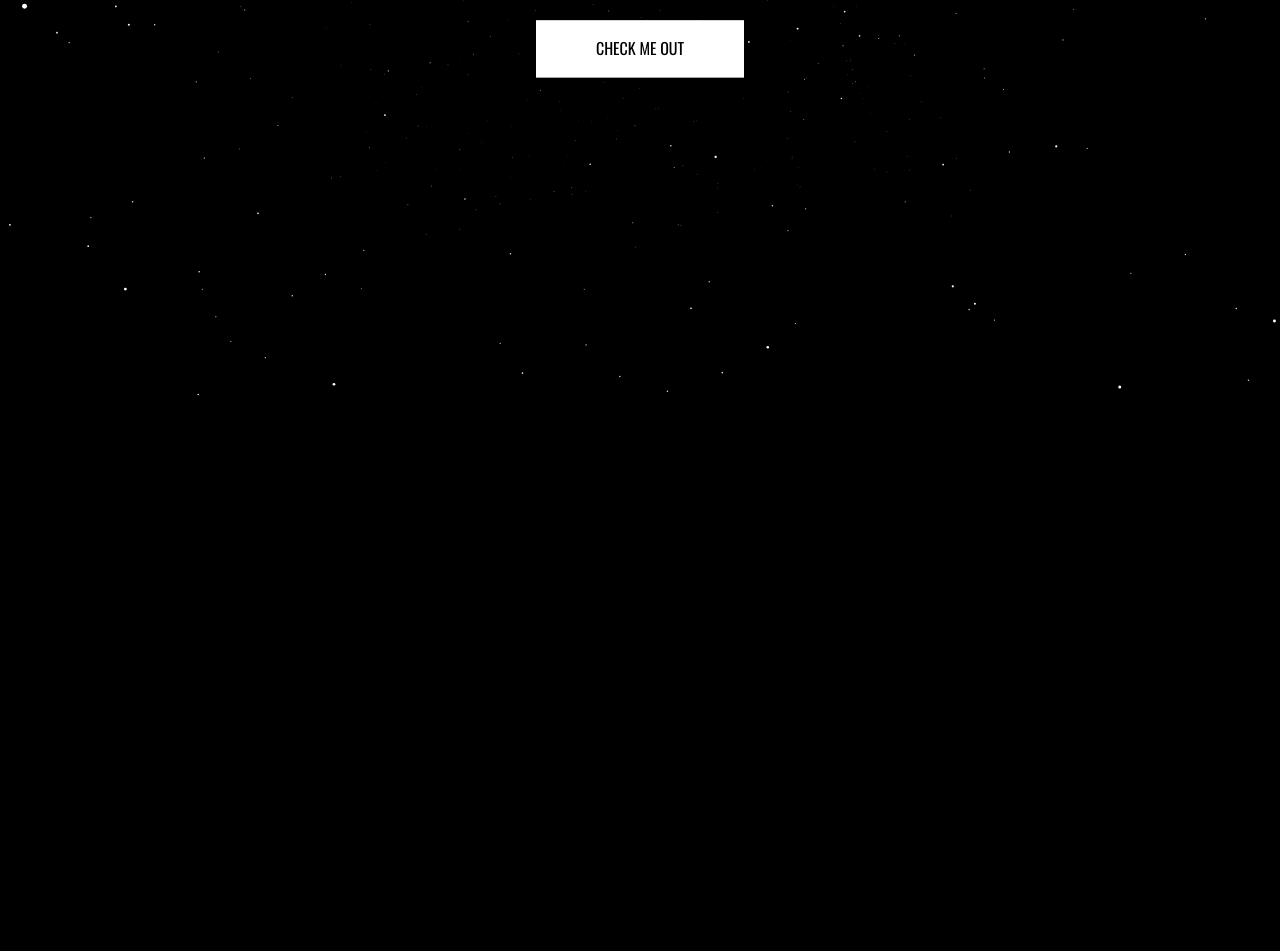
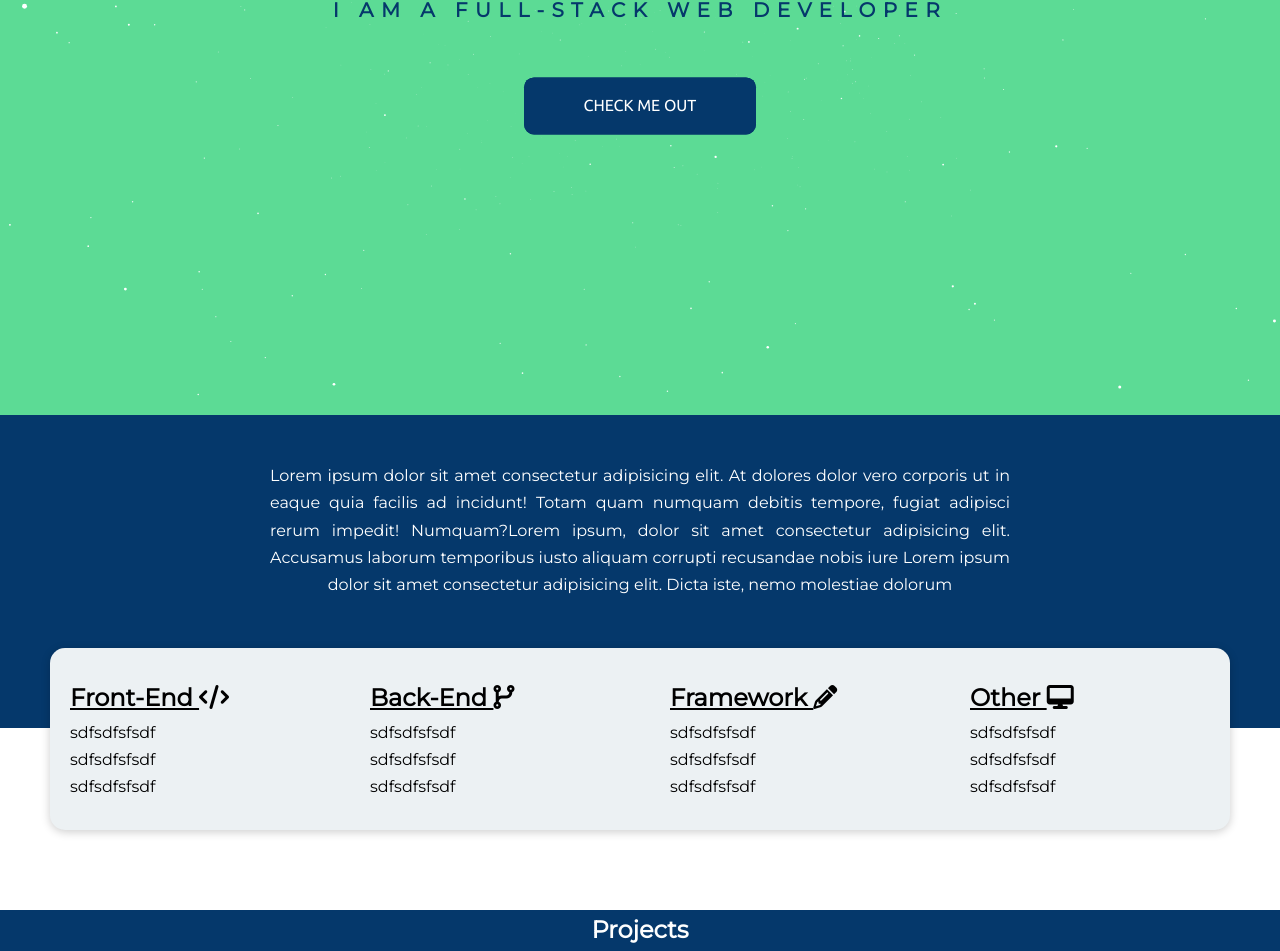
Before and after one commit to hasanainm/Templates-SASS-, a website: page DeepDarkGalaxy/index.html in a window 1280 px wide. Shown: the part 385-1336 px from the top of the page. Before the commit the page ends 800 px from the top, so only its background shows below. Drawn offline with nearby package versions, Linux system fonts and the light colour scheme.

Commit message:
created about me and skills section

```diff
--- a/DeepDarkGalaxy/index.html
+++ b/DeepDarkGalaxy/index.html
@@ -4,8 +4,13 @@
 <head>
   <meta charset="utf-8">
   <meta charset="viewport" content="width=device-width, initial-scale=1.0">
-  <link href="https://fonts.googleapis.com/css?family=Roboto+Condensed|Oswald&display=swap" rel="stylesheet">
-  <link rel="stylesheet" href="css/icon-font.css">
+
+  <link href="https://fonts.googleapis.com/icon?family=Material+Icons" rel="stylesheet">
+  <script src="https://kit.fontawesome.com/2823a4a1df.js"></script>
+
+  <link href="https://fonts.googleapis.com/css?family=Ubuntu|Montserrat&display=swap" rel="stylesheet">
+
+
   <link rel="stylesheet" type="text/css" href="./css/style.css" />
   <title>Template One</title>
 </head>
@@ -22,7 +27,64 @@
     </div>
   </header>
   <section class="section-about">
+    <div class="bio">
+      <p class="bio--text">
+        Lorem ipsum dolor sit amet consectetur adipisicing elit. At dolores dolor vero corporis ut in eaque quia facilis
+        ad incidunt! Totam quam numquam debitis tempore, fugiat adipisci rerum impedit! Numquam?Lorem ipsum, dolor sit
+        amet consectetur adipisicing elit. Accusamus laborum temporibus iusto aliquam corrupti recusandae nobis iure
+        Lorem ipsum dolor sit amet consectetur adipisicing elit. Dicta iste, nemo molestiae dolorum
+      </p>
+    </div>
+  </section>
 
+  <section class="skills-list">
+    <div class="skills"></div>
+    <div class="skills-content">
+      <div class="skills-cards">
+        <div class="row">
+          <div class="col-1-of-4">
+            <h2 class="skills-heading">Front-End <i class="fas fa-code"></i></h2>
+            <ul>
+              <li>sdfsdfsfsdf</li>
+              <li>sdfsdfsfsdf</li>
+              <li>sdfsdfsfsdf</li>
+            </ul>
+          </div>
+          <div class="col-1-of-4">
+            <h2 class="skills-heading">Back-End <i class="fas fa-code-branch"></i></h2>
+            <ul>
+              <li>sdfsdfsfsdf</li>
+              <li>sdfsdfsfsdf</li>
+              <li>sdfsdfsfsdf</li>
+            </ul>
+          </div>
+          <div class="col-1-of-4">
+            <h2 class="skills-heading">Framework <i class="fas fa-pencil-alt"></i></h2>
+            <ul>
+              <li>sdfsdfsfsdf</li>
+              <li>sdfsdfsfsdf</li>
+              <li>sdfsdfsfsdf</li>
+            </ul>
+          </div>
+          <div class="col-1-of-4">
+            <h2 class="skills-heading">Other <i class="fas fa-desktop"></i></h2>
+            <ul>
+              <li>sdfsdfsfsdf</li>
+              <li>sdfsdfsfsdf</li>
+              <li>sdfsdfsfsdf</li>
+            </ul>
+          </div>
+        </div>
+      </div>
+    </div>
+  </section>
+
+  <section class="project">
+    <div class="u-center-text u-margin-top-big">
+      <h2 class="project-heading-text">
+        Projects
+      </h2>
+    </div>
   </section>
 
 
--- a/DeepDarkGalaxy/sass/abstract/_mixins.scss
+++ b/DeepDarkGalaxy/sass/abstract/_mixins.scss
@@ -0,0 +1,6 @@
+@mixin gap{
+  background-color:#05386B;
+  width:100%;
+  height: 8rem;
+  position: absolute;
+}
--- a/DeepDarkGalaxy/sass/abstract/_variable.scss
+++ b/DeepDarkGalaxy/sass/abstract/_variable.scss
@@ -1,20 +1,10 @@
 // COLORS
-$color-pink:#E77170;
-$color-pink-secondary:rgb(255, 236, 236);
-$color-blue-light:#C2CAD0;
-$color-grey-light:#C2B9B0;
+$color-white: white;
+$color-grey-light:#ecf1f3;
+$color-grey-dark:#777;
 
-$color-brown-dark:#7E685A;
-$color-orange:#e29481;
-$color-green-light:#AFD275;
-$color-black:#000;
-
-$color-grey-light-1:#f7f7f7;
-$color-grey-light-2:#eee;
-
-$color-grey-dark:#777;
-$color-white: white;
 $color-black: #000;
+// $color-blue-dark:#05386B;
 
 // FONTS
 $default-font-size:1.6rem;
--- a/DeepDarkGalaxy/sass/base/_base.scss
+++ b/DeepDarkGalaxy/sass/base/_base.scss
@@ -16,22 +16,17 @@ html {
   }
 
 body{
-  // font-family: 'Roboto Condensed', sans-serif;
-  // font-weight: 400;
-  // font-size: 1.6rem;
-  // line-height: 1.7;
-  // padding: 20rem;
-  // box-sizing: border-box;
-  background: black;
   height: 100%;
   min-height: 100%;
+  box-sizing: border-box;
 }
 
 
 #canvas {
+  background:#5CDB95;
   height: 100%;
   width: 100%;
-  position: fixed;
+  position: absolute;
   top: 0;
   left: 0;
   opacity: 0;
--- a/DeepDarkGalaxy/sass/base/_typographys.scss
+++ b/DeepDarkGalaxy/sass/base/_typography.scss
@@ -1,15 +1,15 @@
 body{
-  font-family: 'Roboto Condensed', sans-serif;
+  font-family: 'Montserrat', sans-serif;
   font-weight: 400;
   font-size: 1.6rem;
   line-height: 1.7;
-  padding: 2rem;
 }
 
 .heading-primary{
   // backface-visibility: hidden;
   margin-bottom: 5rem;
-  color:white;
+  color:#05386B;
+  font-family: 'Montserrat', sans-serif;
 
   &--main{
   display: block;
@@ -26,3 +26,7 @@ body{
   animation: slideInRight 1s ease-out;
   }
 }
+
+.project-heading-text{
+  color: white;
+}
--- a/DeepDarkGalaxy/sass/base/_utilities.scss
+++ b/DeepDarkGalaxy/sass/base/_utilities.scss
@@ -4,5 +4,6 @@
 .u-margin-bottom-medium { margin-bottom: 4rem !important; }
 .u-margin-bottom-big { margin-bottom: 8rem !important; }
 
+.u-margin-top-small {margin-top: 1.5rem !important;}
 .u-margin-top-big { margin-top: 8rem !important; }
 .u-margin-top-huge { margin-top: 10rem !important; }
--- /dev/null
+++ b/DeepDarkGalaxy/sass/components/_bio.scss
@@ -0,0 +1,13 @@
+.bio{
+background-color:#05386B;
+padding: 5rem;
+text-align: justify;
+text-align-last:center;
+
+  &--text{
+    color: white;
+    // text-align: center;
+    padding-left: 22rem;
+    padding-right: 22rem;
+  }
+}
--- a/DeepDarkGalaxy/sass/components/_button.scss
+++ b/DeepDarkGalaxy/sass/components/_button.scss
@@ -1,13 +1,13 @@
 .btn{
   &:link,
   &:visited{
-    font-family: 'Oswald', sans-serif;
+    font-family: 'Ubuntu', sans-serif;
     text-transform: uppercase;
     text-decoration: none;
     padding: 1.5rem 6rem;
     /* inline-block allows to set a width and height on the element */
     display: inline-block;
-    // border-radius: 10rem;
+    border-radius: 1rem;
     transition: all .3s;
     position: relative;
   }
@@ -23,10 +23,10 @@
     transform: translateY(-1px);
   }
   &--white{
-    background-color:$color-white;
-    color: $color-black;
+    background-color:#05386B;
+    color: $color-white;
     &::after {
-    background-color:$color-white
+    background-color:#05386B;
     }
   }
   /* the after pseudo element will be essential for creating a powerful effect after clicking the button*/
@@ -35,7 +35,7 @@
     display: inline-block;
     height: 100%;
     width: 100%;
-    // border-radius: 10rem;
+    border-radius: 1rem;
     position: absolute;
     top: 0;
     left: 0;
--- /dev/null
+++ b/DeepDarkGalaxy/sass/components/_skills.scss
@@ -0,0 +1,21 @@
+.skills{
+  @include gap;
+  &-content{
+  border-radius: 1.5rem;
+  background-color:$color-grey-light;
+  margin-left: 5rem;
+  margin-right: 5rem;
+  height: auto;
+  box-shadow: 0 2px 10px rgba(0, 0, 0, 0.2);
+  position: relative;
+  padding: 3rem 2rem;
+}
+&-cards{
+  ul{
+    list-style: none;
+  }
+}
+&-heading{
+  text-decoration: underline;
+}
+}
--- a/DeepDarkGalaxy/sass/layout/_header.scss
+++ b/DeepDarkGalaxy/sass/layout/_header.scss
@@ -1,7 +1,10 @@
 .header{
   text-transform: uppercase;
-  height: 95vh;
+  height: 100vh;
+  background-size: cover;
+  background-position: top;
   position: relative;
+
   &__text-area{
   position: absolute;
   top: 40%;
--- a/DeepDarkGalaxy/sass/main.scss
+++ b/DeepDarkGalaxy/sass/main.scss
@@ -1,12 +1,14 @@
 @import "./base/base";
 @import "./base/animations";
-@import "./base/typographys";
+@import "./base/typography";
 @import "./base/utilities";
 
 @import "./abstract/mixins";
 @import "./abstract/variable";
 
+@import "./components/bio";
 @import "./components/button";
+@import "./components/skills";
 
 @import "./layout/footer";
 @import "./layout/grid";
--- a/DeepDarkGalaxy/sass/pages/_home.scss
+++ b/DeepDarkGalaxy/sass/pages/_home.scss
@@ -0,0 +1,13 @@
+.section-about{
+  color: $color-white;
+  margin-top: -3rem;
+}
+
+.skills-list{
+  height: auto;
+  margin-bottom: 2rem;
+}
+
+.project{
+background-color: #05386B;
+}
```
Also changed, not shown: DeepDarkGalaxy/css/style.css.
